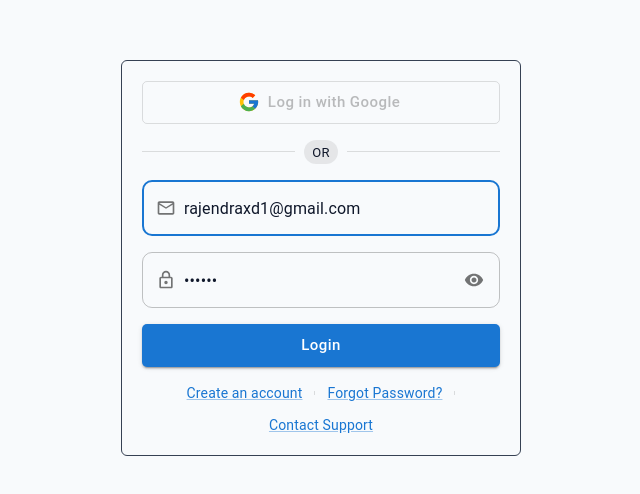
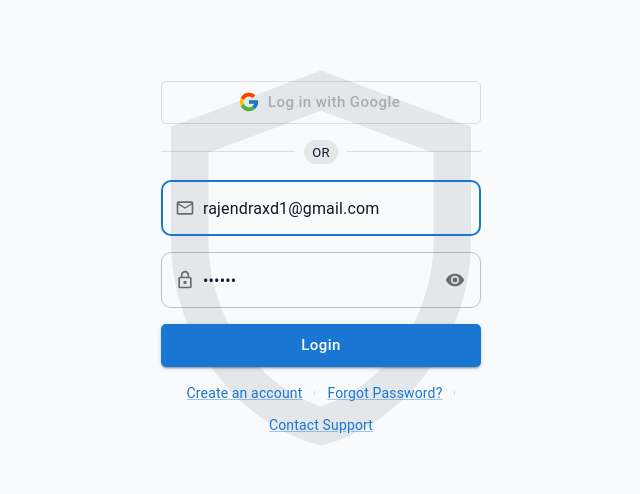
Before and after one commit to rajendraxD/mern_hrms, a React (Vite) app in the folder frontend/: page /login in a window 1280 px wide. Shown: the part 142-636 px from the top of the page, without its empty margins (319-959 px from the left). Built offline with nearby package versions, Linux system fonts and the light colour scheme; no server answers.

Commit message:
feat: add shield background icon and update login form styling
- Import ShieldOutlined icon and render it as a decorative background element
- Remove border from desktop form and add overflow-hidden for cleaner layout

```diff
--- a/frontend/src/pages/features/auth/login/Login.jsx
+++ b/frontend/src/pages/features/auth/login/Login.jsx
@@ -6,6 +6,7 @@ import Visibility from "@mui/icons-material/Visibility";
 import VisibilityOff from "@mui/icons-material/VisibilityOff";
 import EmailOutlined from "@mui/icons-material/EmailOutlined";
 import LockOutlined from "@mui/icons-material/LockOutlined";
+import ShieldOutlined from "@mui/icons-material/ShieldOutlined";
 import { FcGoogle } from "react-icons/fc";
 import Button from '@mui/material/Button'
 import Divider from "@mui/material/Divider";
@@ -45,12 +46,16 @@ export default function Login() {
   return (
     <div className="flex flex-col items-center justify-center h-screen">
 
-      <form onSubmit={handleSubmit} noValidate className={`flex flex-col gap-4
+      <form onSubmit={handleSubmit} noValidate className={`relative flex flex-col gap-4 overflow-hidden
         ${isMobile
           ? "w-full p-5!"
-          : "w-100 border border-gray-700 rounded-md p-5"
+          : "w-100 p-10!"
         } transition-all duration-50`}
       >
+
+        {/* Shield Background Image */}
+        <ShieldOutlined className="absolute text-gray-700/10 dark:text-gray-600/15 select-none pointer-events-none sm:hidden" sx={{ fontSize: 450, top: '50%', left: '50%', transform: 'translate(-50%, -50%)' }} />
+
         {/* Google Login Button */}
         <Button variant="outlined" startIcon={<FcGoogle />} size="large" fullWidth disabled>
           Log in with Google
```
